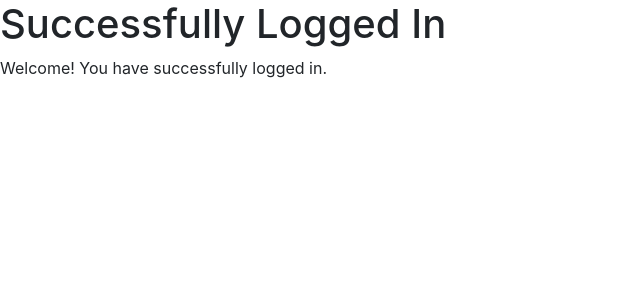
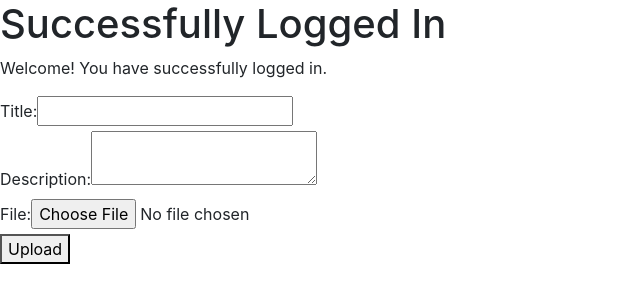
Before and after one commit to croctears/bharathanjali, a React (Create React App) app: page /success in a window 1280 px wide. Shown: the top 302 px of the page, without its empty margins (0-640 px from the left). Built offline with nearby package versions, Linux system fonts and the light colour scheme; no server answers; sample sign-in values are in the browser's storage.

Commit message:
Upload react page updated

```diff
--- a/src/pages/SuccessPage/index.js
+++ b/src/pages/SuccessPage/index.js
@@ -1,10 +1,69 @@
-import React from 'react';
+import React, { useState } from 'react';
+import axios from 'axios';
 
 const SuccessPage = () => {
+
+  const [title, setTitle] = useState('');
+  const [description, setDescription] = useState('');
+  const [file, setFile] = useState(null);
+  const [message, setMessage] = useState('');
+
+  const handleFileChange = (e) => {
+      setFile(e.target.files[0]);
+  };
+
+  const handleSubmit = async (e) => {
+      e.preventDefault();
+      if (!file) {
+          setMessage('Please select a file');
+          return;
+      }
+
+      const reader = new FileReader();
+      reader.readAsDataURL(file);
+      reader.onload = async () => {
+          const base64File = reader.result;
+          const fileName = file.name;
+
+          const payload = {
+              title,
+              description,
+              file: base64File,
+              fileName
+          };
+
+          try {
+              const response = await axios.post('https://your-api-endpoint/upload', payload);
+              setMessage(`File uploaded successfully: ${response.data.url}`);
+          } catch (error) {
+              setMessage(`Error uploading file: ${error.message}`);
+          }
+      };
+      reader.onerror = (error) => {
+          setMessage(`Error reading file: ${error.message}`);
+      };
+  };
   return (
     <div>
       <h1>Successfully Logged In</h1>
       <p>Welcome! You have successfully logged in.</p>
+
+      <form onSubmit={handleSubmit}>
+        <div>
+            <label>Title:</label>
+            <input type="text" value={title} onChange={(e) => setTitle(e.target.value)} required />
+        </div>
+        <div>
+            <label>Description:</label>
+            <textarea value={description} onChange={(e) => setDescription(e.target.value)} required />
+        </div>
+        <div>
+            <label>File:</label>
+            <input type="file" onChange={handleFileChange} required />
+        </div>
+        <button type="submit">Upload</button>
+        {message && <p>{message}</p>}
+        </form>
     </div>
   );
 };
```
